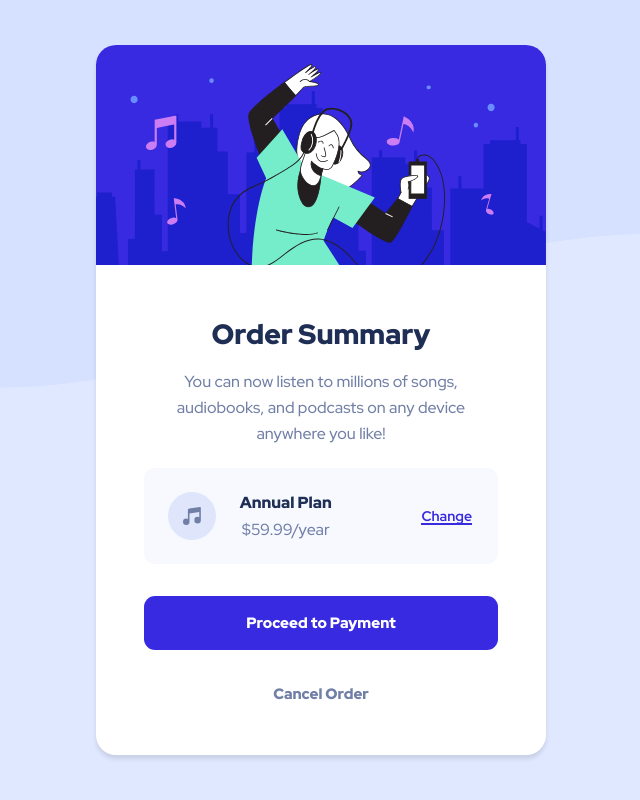
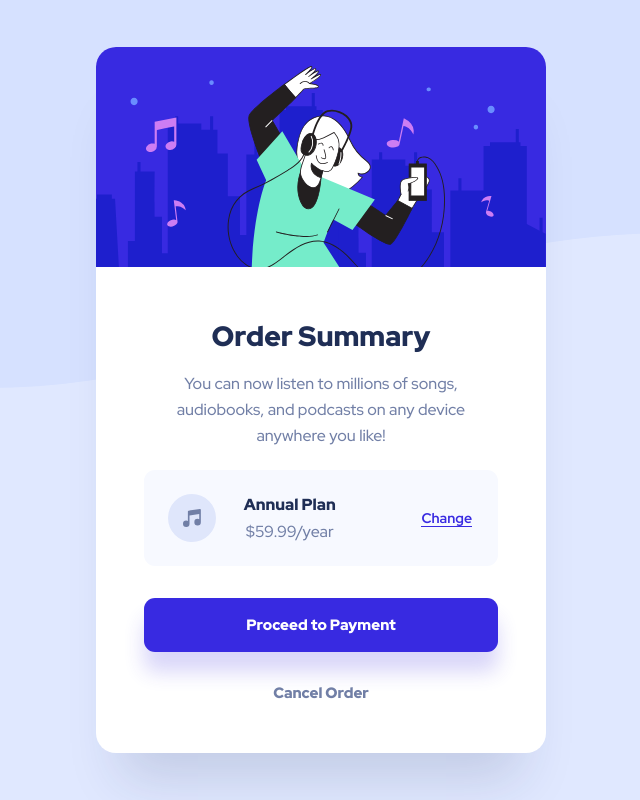
Before and after one commit to Loniewski02/FM-order-summery-component, a plain HTML site: page index.html in a window 1280 px wide. Shown: the whole page, without its empty margins (319-959 px from the left). Drawn offline with Linux system fonts and the light colour scheme.

Commit message:
changed box-shadows

```diff
--- a/src/sass/_colors.scss
+++ b/src/sass/_colors.scss
@@ -5,3 +5,6 @@ $btn-hover: #766cf1;
 $pale-blue: #e0e8ff;
 $desaturated-blue: #717fa6;
 $dark-blue: #1f2e55;
+$app-shadow: rgba(31, 46, 85, 0.153);
+$btn-shadow: rgba(56, 42, 225, 0.192);
+$white: #fff;
--- a/src/sass/style.scss
+++ b/src/sass/style.scss
@@ -29,8 +29,9 @@ body {
 .app {
 	width: min-content;
 	border-radius: 20px;
-	background-color: #fff;
-	box-shadow: 0px 4px 4px rgba(0, 0, 0, 0.1);
+	background-color: $white;
+	box-shadow: 0px 50px 50px -25px $app-shadow;
+
 	overflow: hidden;
 
 	.inner-wrapper {
@@ -40,6 +41,7 @@ body {
 
 	&__img {
 		max-width: 32.7rem;
+		height: auto;
 	}
 
 	&__heading {
@@ -94,7 +96,7 @@ body {
 				bottom: 0;
 				left: 0;
 				right: 0;
-				height: 2px;
+				height: 1px;
 				background-color: $bright-blue;
 				transition: height 0.1s;
 			}
@@ -132,8 +134,9 @@ body {
 			margin-bottom: 1.1em;
 			padding: 1em 0;
 			width: 100%;
+			color: $white;
 			background-color: $bright-blue;
-			color: #fff;
+			box-shadow: 0px 20px 20px 0px $btn-shadow;
 			transition: background-color 0.3s;
 
 			&:hover,
@@ -189,7 +192,7 @@ body {
 			padding: 1.5em;
 
 			&-info {
-				margin-left: -4em;
+				margin-left: -3.5em;
 				font-size: 1.6rem;
 
 				&-name {
@@ -204,7 +207,11 @@ body {
 
 		&__btn {
 			&--accept {
-				margin-bottom: 1.6em;
+				margin-bottom: 1.5em;
+			}
+
+			&--cancel {
+				padding: 0.4em 1.5em;
 			}
 		}
 	}
```
Also changed, not shown: dist/css/style.min.css.
